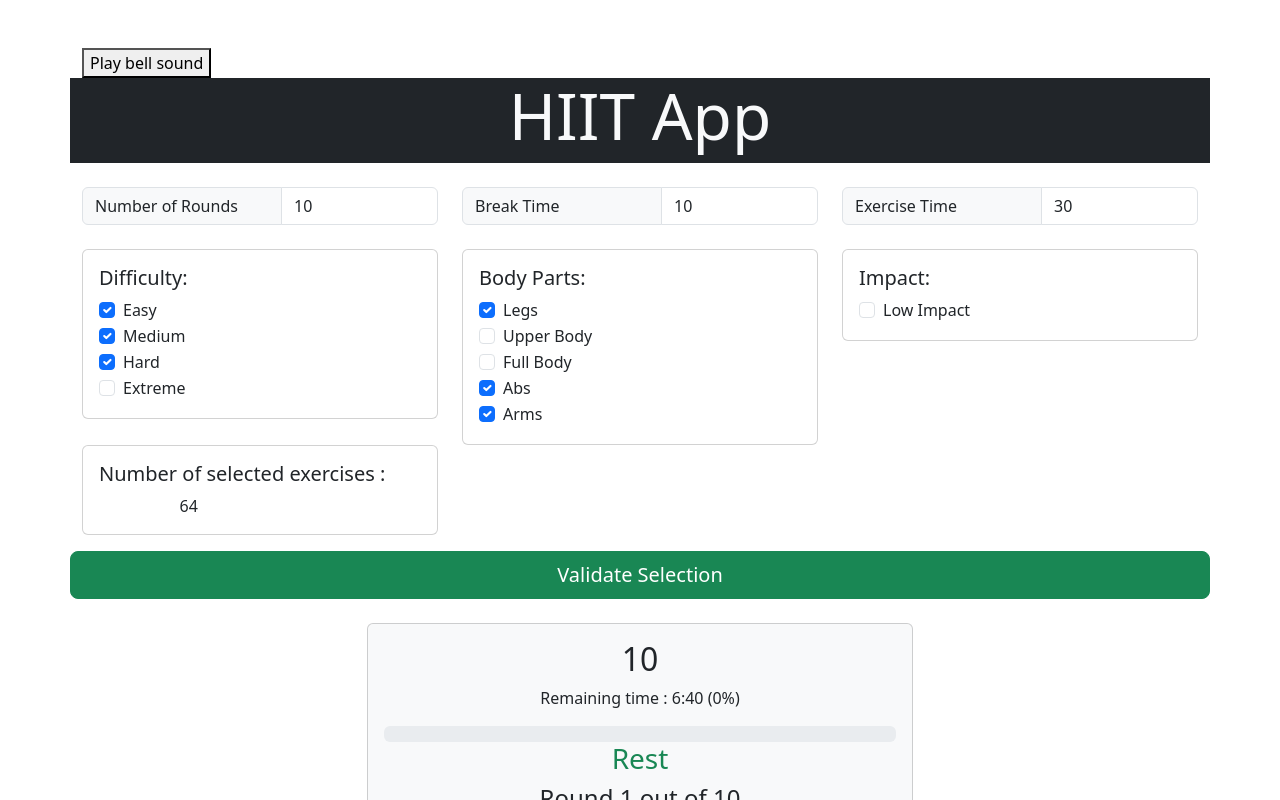
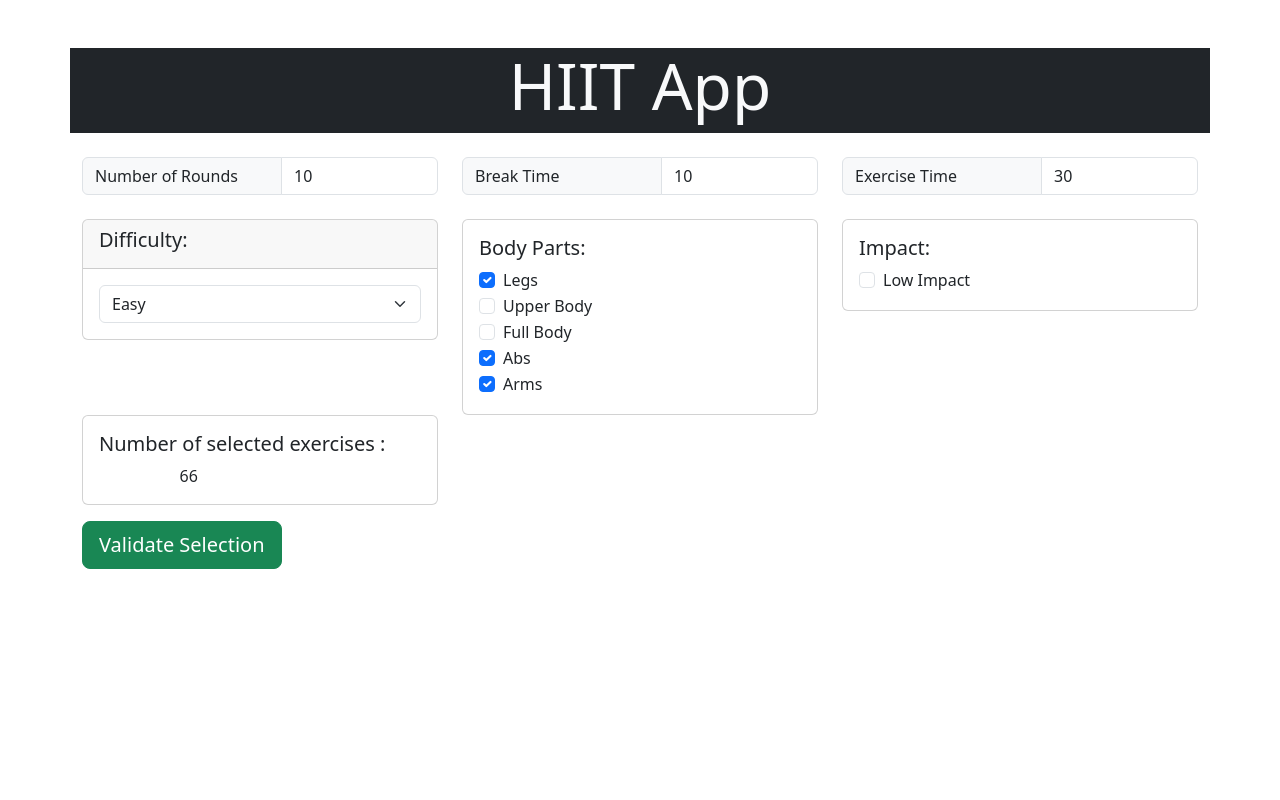
Before and after one commit to lekzag/hiitweb, a React (Create React App) app: page / in a window 1280 px wide. Shown: the top 800 px of the page. Built offline with nearby package versions, Linux system fonts and the light colour scheme.

Commit message:
fix weight by exercise & display either info or selection

```diff
--- a/src/App.js
+++ b/src/App.js
@@ -32,6 +32,15 @@ const App = () => {
     extreme: false
   });
 
+  const [selectedDifficulty, setSelectedDifficulty] = useState('easy');
+
+  const difficultyWeights = {
+    easy: { easy: 0.8, medium: 0.2, hard: 0.0, extreme: 0.0 },
+    medium: { easy: 0.2, medium: 0.7, hard: 0.1, extreme: 0.0 },
+    hard: { easy: 0.1, medium: 0.2, hard: 0.3, extreme: 0.0 },
+    extreme: { easy: 0.0, medium: 0.2, hard: 0.3, extreme: 0.5 },
+  };
+
   const [activeImpact, setActiveImpact] = useState(false);
 
   const [activeBodyParts, setActiveBodyParts] = useState({
@@ -45,6 +54,7 @@ const App = () => {
   const [filteredExercises, setFilteredExercises] = useState([]);
 
   const [isSelectionLocked, setIsSelectionLocked] = useState(false);
+  const [isSelectionValidated, setIsSelectionValidated] = useState(false);
 
 
   // Updates countdown when parameters of the workout change
@@ -69,6 +79,7 @@ const App = () => {
 
   const handleValidateSelection = () => {
     setIsSelectionLocked(true);
+    setIsSelectionValidated(true);
     generateExercise();
   };
 
@@ -76,25 +87,41 @@ const App = () => {
   useEffect(() => {
     const updateFilteredExercises = () => {
       const filteredExercises = exerciseList.filter((exercise) => {
-        const isDifficultyActive = activeDifficulty[exercise.difficulty];
         const isImpactActive = !activeImpact || !exercise.dynamic;
         const isBodyPartActive = exercise.bodyPart.some(part => activeBodyParts[part]);
 
-        return isDifficultyActive && isImpactActive && isBodyPartActive;
+        return isImpactActive && isBodyPartActive;
       });
 
       setFilteredExercises(filteredExercises);
     };
 
     updateFilteredExercises();
-  }, [activeDifficulty, activeImpact, activeBodyParts]);
-
+  }, [activeImpact, activeBodyParts]); // removed selectedDifficulty from the dependencies
 
   // generate a random exercise
   const generateExercise = () => {
     if (filteredExercises.length > 0) {
-      const randomIndex = Math.floor(Math.random() * filteredExercises.length);
-      setCurrentExercise(filteredExercises[randomIndex].name);
+      // Filter the exercises by the selected difficulty and then apply the weights
+      const filteredByDifficulty = filteredExercises.filter((exercise) => difficultyWeights[selectedDifficulty][exercise.difficulty] > 0);
+
+      const weights = filteredByDifficulty.map(
+        (exercise) => difficultyWeights[selectedDifficulty][exercise.difficulty]
+      );
+      const totalWeight = weights.reduce((a, b) => a + b, 0);
+      let randomNum = Math.random() * totalWeight;
+      let weightSum = 0;
+      let selectedExercise;
+
+      for (let i = 0; i < filteredByDifficulty.length; i++) {
+        weightSum += weights[i];
+        if (randomNum <= weightSum) {
+          selectedExercise = filteredByDifficulty[i];
+          break;
+        }
+      }
+
+      setCurrentExercise(selectedExercise.name);
     } else {
       console.log("No exercises found with the current filters");
     }
@@ -188,6 +215,7 @@ const App = () => {
     setIsBreakTime(true);
     setTotalCountdown(totalTime);
     setIsSelectionLocked(false);
+    setIsSelectionValidated(false);
 
     if (isBreakTime) {
       setPartCountdown(userBreakTime);
@@ -199,15 +227,13 @@ const App = () => {
   return (
     <div className="container mt-5">
 
-      <audio preload="auto" id="beepSound" ref={beepSoundRef} onPlay={() => console.log("Le son beep est joué !")} >
+      <audio preload="auto" id="beepSound" ref={beepSoundRef} onPlay={() => console.log("Le son beep est joué !")}>
         <source src="./sound/1942.mp3" type="audio/mp3" />
       </audio>
 
-      <audio preload="auto" id="bellSound" ref={bellSoundRef} onPlay={() => console.log("Le son bell est joué !")} >
+      <audio preload="auto" id="bellSound" ref={bellSoundRef} onPlay={() => console.log("Le son bell est joué !")}>
         <source src="./sound/bell.wav" type="audio/wav" />
       </audio>
-
-      <button onClick={() => bellSoundRef.current.play()}>Play bell sound</button>
 
       <div className="row mb-4">
         <div className="col text-center bg-dark text-light">
@@ -215,6 +241,60 @@ const App = () => {
         </div>
       </div>
 
+      {isSelectionValidated ? (
+        // Show workout information
+        <div className="row mb-4">
+          <div className="col-md-6 mx-auto">
+            <div className="card text-center bg-light">
+              <div className="card-body">
+                <h2 className="card-title">{partCountdown}</h2>
+                <p>
+                  Remaining time : {Math.floor(totalCountdown / 60)}:{totalCountdown % 60} ({advancement}%)
+                </p>
+                <div className="progress mt-3">
+                  <div className="progress-bar" role="progressbar" style={{ width: `${advancement}%` }}></div>
+                </div>
+
+                <h3 className={isBreakTime ? "text-center text-success" : "text-center text-danger"}>{isBreakTime ? "Rest" : "Workout"}</h3>
+
+                <h4>Round {currentRound} out of {userRounds}</h4>
+                {isBreakTime && <h5 className="card-subtitle mb-2 text-muted">Next exercise: {currentExercise}</h5>}
+                {!isBreakTime && (
+                  <h5 className="card-subtitle mb-2 text-warning">
+                    {currentExercise.toUpperCase()}
+                  </h5>
+                )}
+
+                {!isWorkoutFinished && !isWorkoutStarted && (
+                  <button
+                    onClick={handleStart}
+                    disabled={isWorkoutFinished}
+                    className="btn btn-primary btn-lg btn-block mt-3"
+                  >
+                    Start
+                  </button>
+                )}
+                {!isWorkoutFinished && isWorkoutStarted && (
+                  <button onClick={pauseTimer} className="btn btn-warning btn-lg btn-block mt-3">
+                    {isRunning ? "Pause" : "Resume"}
+                  </button>
+                )}
+                <button onClick={handleReset} className="btn btn-danger btn-lg btn-block mt-3">
+                  Reset
+                </button>
+
+                {isWorkoutFinished && (
+                  <div className="alert alert-success mt-3">
+                    Well done, the workout is finished!
+                  </div>
+                )}
+              </div>
+            </div>
+          </div>
+        </div>
+      ) : (
+        // Show selection
+        <div>
           <div className="row mb-4">
             <div className="col-md-4">
               <div className="input-group">
@@ -259,48 +339,21 @@ const App = () => {
           <div className="row mb-4">
             <div className="col-md-4">
               <div className="card">
+                <div className="card-header">
+                  <h5>Difficulty:</h5>
+                </div>
                 <div className="card-body">
-                <h5>Difficulty:</h5>
-                <div className="form-check">
-                  <input
-                    className="form-check-input"
-                    type="checkbox"
-                    checked={activeDifficulty.easy}
-                    onChange={() => setActiveDifficulty({ ...activeDifficulty, easy: !activeDifficulty.easy })}
+                  <select
+                    className="form-select"
+                    value={selectedDifficulty}
+                    onChange={e => setSelectedDifficulty(e.target.value)}
                     disabled={isSelectionLocked}
-                  />
-                  <label className="form-check-label">Easy</label>
-                </div>
-                <div className="form-check">
-                  <input
-                    className="form-check-input"
-                    type="checkbox"
-                    checked={activeDifficulty.medium}
-                    onChange={() => setActiveDifficulty({ ...activeDifficulty, medium: !activeDifficulty.medium })}
-                    disabled={isSelectionLocked}
-                  />
-                  <label className="form-check-label">Medium</label>
-                </div>
-                <div className="form-check">
-                  <input
-                    className="form-check-input"
-                    type="checkbox"
-                    checked={activeDifficulty.hard}
-                    onChange={() => setActiveDifficulty({ ...activeDifficulty, hard: !activeDifficulty.hard })}
-                    disabled={isSelectionLocked}
-                  />
-                  <label className="form-check-label">Hard</label>
-                </div>
-                <div className="form-check">
-                  <input
-                    className="form-check-input"
-                    type="checkbox"
-                    checked={activeDifficulty.extreme}
-                    onChange={() => setActiveDifficulty({ ...activeDifficulty, extreme: !activeDifficulty.extreme })}
-                    disabled={isSelectionLocked}
-                  />
-                  <label className="form-check-label">Extreme</label>
-                </div>
+                  >
+                    <option value="easy">Easy</option>
+                    <option value="medium">Medium</option>
+                    <option value="hard">Hard</option>
+                    <option value="extreme">Extreme</option>
+                  </select>
                 </div>
               </div>
             </div>
@@ -392,67 +445,19 @@ const App = () => {
               </div>
             </div>
 
-          {!isSelectionLocked && (
+            <div className="row mb-4">
+          <div className="col-md-4">
             <button
               onClick={handleValidateSelection}
               className="btn btn-success btn-lg btn-block mt-3"
             >
               Validate Selection
             </button>
-          )}
-
-        </div>
-        <div className="row mb-4">
-
-          <div className="col-md-6 mx-auto">
-            <div className="card text-center bg-light">
-              <div className="card-body">
-                <h2 className="card-title">{partCountdown}</h2>
-                <p>
-                  Remaining time : {Math.floor(totalCountdown / 60)}:{totalCountdown % 60} ({advancement}%)
-                </p>
-                <div className="progress mt-3">
-                  <div className="progress-bar" role="progressbar" style={{ width: `${advancement}%` }}></div>
-                </div>
-
-
-                <h3 className={isBreakTime ? "text-center text-success" : "text-center text-danger"}>{isBreakTime ? "Rest" : "Workout"}</h3>
-
-                <h4>Round {currentRound} out of {userRounds}</h4>
-                {isBreakTime && <h5 className="card-subtitle mb-2 text-muted">Next exercise: {currentExercise}</h5>}
-                {!isBreakTime && (
-                  <h5 className="card-subtitle mb-2 text-warning">
-                    {currentExercise.toUpperCase()}
-                  </h5>
-                )}
-
-                {!isWorkoutFinished && !isWorkoutStarted && (
-                  <button
-                    onClick={handleStart}
-                    disabled={isWorkoutFinished}
-                    className="btn btn-primary btn-lg btn-block mt-3"
-                  >
-                    Start
-                  </button>
-                )}
-                {!isWorkoutFinished && isWorkoutStarted && (
-                  <button onClick={pauseTimer} className="btn btn-warning btn-lg btn-block mt-3">
-                    {isRunning ? "Pause" : "Resume"}
-                  </button>
-                )}
-                <button onClick={handleReset} className="btn btn-danger btn-lg btn-block mt-3">
-                  Reset
-                </button>
-
-                {isWorkoutFinished && (
-                  <div className="alert alert-success mt-3">
-                    Well done, the workout is finished!
-                  </div>
-                )}
           </div>
         </div>
           </div>
         </div>
+      )}
     </div>
   );
 }
```
Lines whose indentation alone changed are shown as unchanged.
